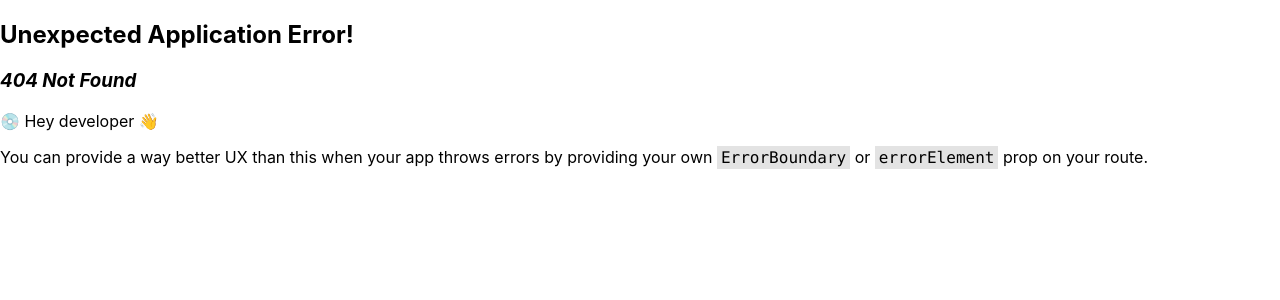
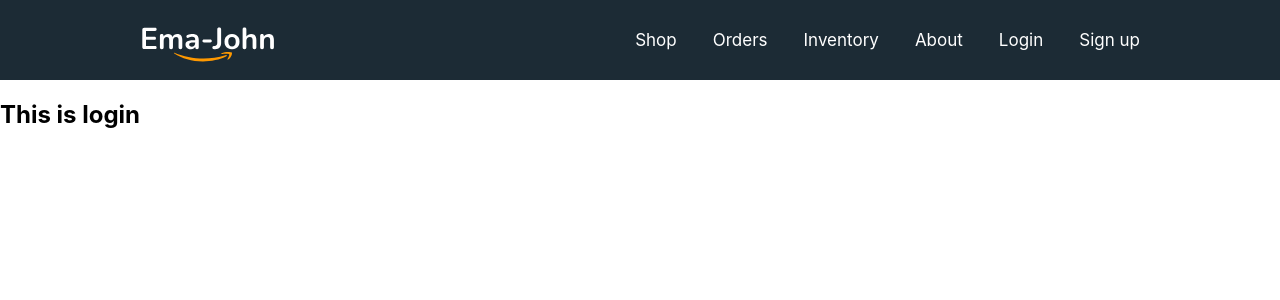
Before and after one commit to arfan36/d-112-m_68-ema_john_simple_with_auth-client-nov_02, a React (Create React App) app: page /login in a window 1280 px wide. Before the commit this address had no page. Shown: the top 300 px of the page. Built offline with nearby package versions, Linux system fonts and the light colour scheme.

Commit message:
59-1 Module Introduction firebase setup and git clone

```diff
--- a/src/components/Header/Header.js
+++ b/src/components/Header/Header.js
@@ -13,6 +13,8 @@ const Header = () => {
                     <Link to="/orders">Orders</Link>
                     <Link to="/inventory">Inventory</Link>
                     <Link to="/about">About</Link>
+                    <Link to={'login'}>Login</Link>
+                    <Link to={'signup'}>Sign up</Link>
                 </div>
             </nav>
         </div>
--- /dev/null
+++ b/src/components/Login/Login.js
@@ -0,0 +1,12 @@
+import React from 'react';
+import './Login.css';
+
+const Login = () => {
+    return (
+        <div>
+            <h2>This is login</h2>
+        </div>
+    );
+};
+
+export default Login;
--- /dev/null
+++ b/src/components/SignUp/SignUp.js
@@ -0,0 +1,12 @@
+import React from 'react';
+import './SignUp.css';
+
+const SignUp = () => {
+    return (
+        <div>
+            <h2>sign up</h2>
+        </div>
+    );
+};
+
+export default SignUp;
```
Also changed, not shown: src/App.js (+10 -0 lines), src/__step.js (added, +10 -0 lines), src/firebase/firebase.config.js (added, +19 -0 lines), src/components/Login/Login.css (added), src/components/SignUp/SignUp.css (added).
